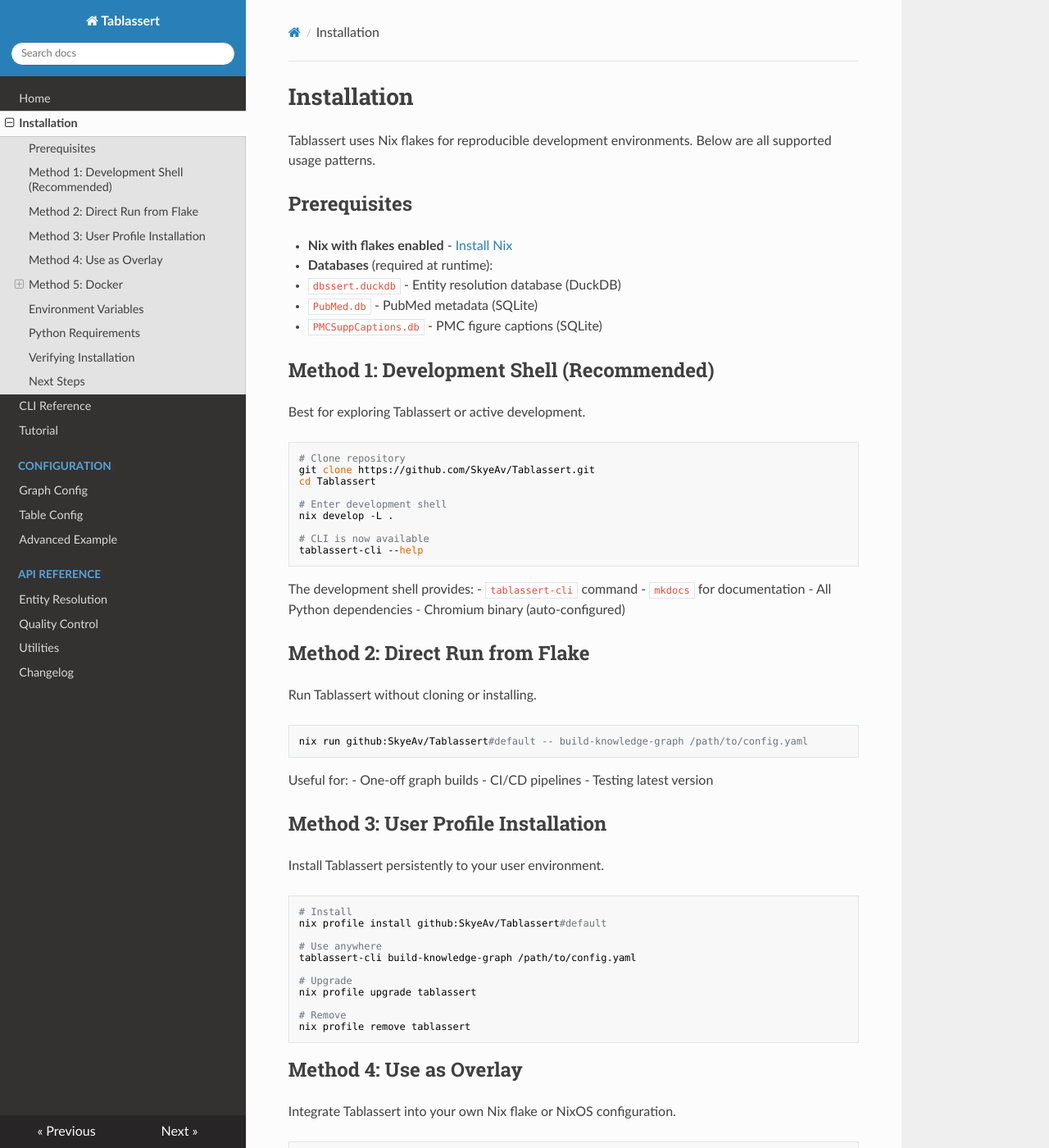
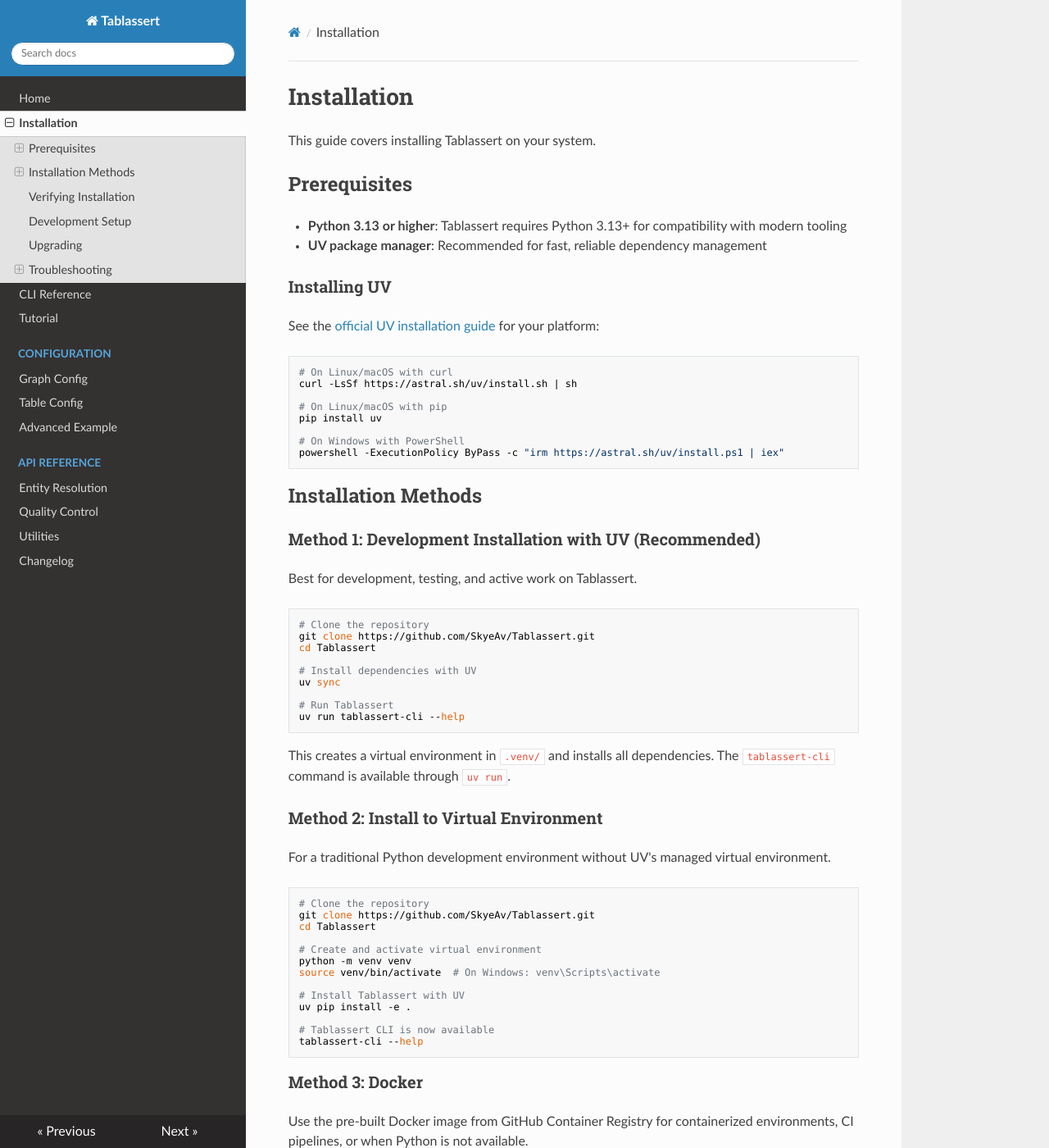
Before and after one commit to SkyeAv/Tablassert3.0.0, an MkDocs documentation site: the page built from docs/installation.md, in a window 1280 px wide and 1400 px high. Shown: the whole window at 82% size. Built offline with MkDocs 1.6.1, drawn with Linux system fonts in a browser that asks for light colours; nearby versions of some CDN libraries; some of the changed text lies outside the part shown.

Commit message:
docs: Update to version 7.0.0 with UV-based installation
- Update CHANGELOG.md with 7.0.0 release notes based on commits since 6.2.1
- Update README.md version from 6.2.1 (Beta) to 7.0.0
- Replace Nix installation methods with UV-based installation in README
- Completely rewrite docs/installation.md to use UV instead of Nix
- Remove Nix-specific sections from docs/cli.md (environment variables and nix run example)
- Update docs/index.md to remove Nix references and update quick start
- Add pre-commit hooks and VSCode improvements to changelog
- Note breaking changes: Nix no longer supported, requires Python 3.13+

````diff
--- a/docs/installation.md
+++ b/docs/installation.md
@@ -1,145 +1,173 @@
 # Installation
 
-Tablassert uses Nix flakes for reproducible development environments. Below are all supported usage patterns.
+This guide covers installing Tablassert on your system.
 
 ## Prerequisites
 
-- **Nix with flakes enabled** - [Install Nix](https://nixos.org/download.html)
-- **Databases** (required at runtime):
-  - `dbssert.duckdb` - Entity resolution database (DuckDB)
-  - `PubMed.db` - PubMed metadata (SQLite)
-  - `PMCSuppCaptions.db` - PMC figure captions (SQLite)
+- **Python 3.13 or higher**: Tablassert requires Python 3.13+ for compatibility with modern tooling
+- **UV package manager**: Recommended for fast, reliable dependency management
 
-## Method 1: Development Shell (Recommended)
+### Installing UV
 
-Best for exploring Tablassert or active development.
+See the [official UV installation guide](https://github.com/astral-sh/uv) for your platform:
 
 ```bash
-# Clone repository
+# On Linux/macOS with curl
+curl -LsSf https://astral.sh/uv/install.sh | sh
+
+# On Linux/macOS with pip
+pip install uv
+
+# On Windows with PowerShell
+powershell -ExecutionPolicy ByPass -c "irm https://astral.sh/uv/install.ps1 | iex"
+```
+
+## Installation Methods
+
+### Method 1: Development Installation with UV (Recommended)
+
+Best for development, testing, and active work on Tablassert.
+
+```bash
+# Clone the repository
 git clone https://github.com/SkyeAv/Tablassert.git
 cd Tablassert
 
-# Enter development shell
-nix develop -L .
+# Install dependencies with UV
+uv sync
 
-# CLI is now available
+# Run Tablassert
+uv run tablassert-cli --help
+```
+
+This creates a virtual environment in `.venv/` and installs all dependencies. The `tablassert-cli` command is available through `uv run`.
+
+### Method 2: Install to Virtual Environment
+
+For a traditional Python development environment without UV's managed virtual environment.
+
+```bash
+# Clone the repository
+git clone https://github.com/SkyeAv/Tablassert.git
+cd Tablassert
+
+# Create and activate virtual environment
+python -m venv venv
+source venv/bin/activate  # On Windows: venv\Scripts\activate
+
+# Install Tablassert with UV
+uv pip install -e .
+
+# Tablassert CLI is now available
 tablassert-cli --help
 ```
 
-The development shell provides:
-- `tablassert-cli` command
-- `mkdocs` for documentation
-- All Python dependencies
-- Chromium binary (auto-configured)
+### Method 3: Docker
 
-## Method 2: Direct Run from Flake
-
-Run Tablassert without cloning or installing.
+Use the pre-built Docker image from GitHub Container Registry for containerized environments, CI pipelines, or when Python is not available.
 
 ```bash
-nix run github:SkyeAv/Tablassert#default -- build-knowledge-graph /path/to/config.yaml
-```
+# Pull the latest image
+docker pull ghcr.io/skyeav/tablassert-cli:latest
 
-Useful for:
-- One-off graph builds
-- CI/CD pipelines
-- Testing latest version
-
-## Method 3: User Profile Installation
-
-Install Tablassert persistently to your user environment.
-
-```bash
-# Install
-nix profile install github:SkyeAv/Tablassert#default
-
-# Use anywhere
-tablassert-cli build-knowledge-graph /path/to/config.yaml
-
-# Upgrade
-nix profile upgrade tablassert
-
-# Remove
-nix profile remove tablassert
-```
-
-## Method 4: Use as Overlay
-
-Integrate Tablassert into your own Nix flake or NixOS configuration.
-
-```nix
-{
-  inputs = {
-    nixpkgs.url = "github:nixos/nixpkgs/nixos-unstable";
-    tablassert.url = "github:SkyeAv/Tablassert";
-  };
-
-  outputs = { self, nixpkgs, tablassert }: {
-    # Add overlay to nixpkgs
-    pkgs = import nixpkgs {
-      system = "x86_64-linux";
-      overlays = [ tablassert.overlays.default ];
-    };
-
-    # Now tablassert is available as pkgs.python313Packages.tablassert
-    devShells.default = pkgs.mkShell {
-      packages = [ pkgs.python313Packages.tablassert ];
-    };
-  };
-}
-```
-## Method 5: Docker
-
-Use the unified multi-arch image from GitHub Container Registry when Nix is not available, on non-x86 systems, or in CI environments.
-
-```bash
-# Multi-arch image (amd64 + arm64)
+# Run Tablassert
 docker run --rm -v $(pwd):/workdir ghcr.io/skyeav/tablassert-cli:latest tablassert-cli build-knowledge-graph /path/to/config.yaml
 ```
 
-The publish workflow (`workflow.yml`) also pushes a commit-pinned tag as `ghcr.io/skyeav/tablassert-cli:sha-<commit-sha>`.
+For reproducible builds, you can also use commit-pinned tags:
 
-### Environment variables in the container
+```bash
+# Use a specific commit
+docker run --rm -v $(pwd):/workdir ghcr.io/skyeav/tablassert-cli:sha-<commit-sha> tablassert-cli build-knowledge-graph /path/to/config.yaml
+```
 
-These are auto-configured in the image and do not need manual setup:
-
-- `CHROMIUM_PATH`
-- `PLAYWRIGHT_SKIP_BROWSER_DOWNLOAD=1`
-
-## Environment Variables
-
-Tablassert requires these environment variables (automatically set by Nix wrapper):
-
-- `CHROMIUM_PATH` - Path to Chromium browser for Playwright downloads
-- `PLAYWRIGHT_SKIP_BROWSER_DOWNLOAD=1` - Use system Chromium
-
-**Note:** When using the Nix-provided package, these are configured automatically. Manual installation would require setting these.
-
-## Python Requirements
-
-If installing outside Nix (not recommended):
-
-- Python 3.13+
-- See `nix/overlay.nix` for complete dependency list
+The Docker image includes all dependencies and is multi-arch (amd64 + arm64).
 
 ## Verifying Installation
 
+After installation, verify that Tablassert is working correctly:
+
 ```bash
-# Check CLI is available
+# If using UV
+uv run tablassert-cli --help
+
+# If installed to virtual environment (with venv activated)
 tablassert-cli --help
 
-# Should output:
-# Usage: tablassert-cli [OPTIONS] COMMAND [ARGS]...
-#
-# Tablassert Builds Knowledge Graphs From Declarative Configuration
-#
-# Commands:
-#   build-knowledge-graph     Build knowledge graph from configuration
-#   verify-table-configuration-syntax Verify table configuration syntax
-#   --help                    Show this message and exit.
+# If using Docker
+docker run --rm ghcr.io/skyeav/tablassert-cli:latest tablassert-cli --help
 ```
 
-## Next Steps
+You should see the Tablassert CLI help message with available commands.
 
-- **[Tutorial](tutorial.md)** - Build your first knowledge graph
-- **[Configuration](configuration/graph.md)** - Learn configuration syntax
+## Development Setup
+
+For contributing to Tablassert or running tests, follow these additional steps:
+
+```bash
+# Install development dependencies (includes pre-commit hooks)
+uv sync --dev
+
+# Install pre-commit hooks
+pre-commit install
+
+# Run tests
+uv run pytest
+
+# Run type checking
+uv run pyright
+
+# Run linting
+uv run ruff check .
+```
+
+## Upgrading
+
+To upgrade to the latest version:
+
+```bash
+# Pull latest changes
+git pull origin main
+
+# Update dependencies
+uv sync
+
+# If using Docker, pull the latest image
+docker pull ghcr.io/skyeav/tablassert-cli:latest
+```
+
+## Troubleshooting
+
+### Python Version Issues
+
+Tablassert requires Python 3.13 or higher. If you encounter version errors:
+
+```bash
+# Check your Python version
+python --version
+
+# Use UV to manage Python versions
+uv python install 3.13
+uv python pin 3.13
+```
+
+### Dependency Installation Issues
+
+If you encounter dependency installation issues, try:
+
+```bash
+# Clear UV cache and reinstall
+uv cache clean
+uv sync --reinstall
+```
+
+### Docker Permission Issues
+
+If you encounter permission issues with Docker on Linux:
+
+```bash
+# Add your user to the docker group
+sudo usermod -aG docker $USER
+
+# Log out and back in for changes to take effect
+```
````
Also changed, not shown: CHANGELOG.md (+24 -0 lines), README.md (+35 -55 lines), docs/cli.md (+0 -11 lines), docs/index.md (+6 -6 lines).
